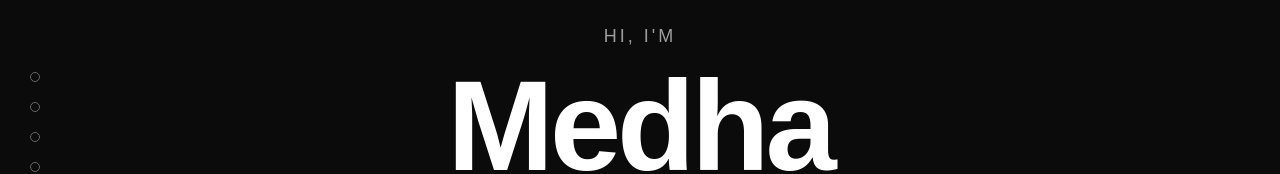
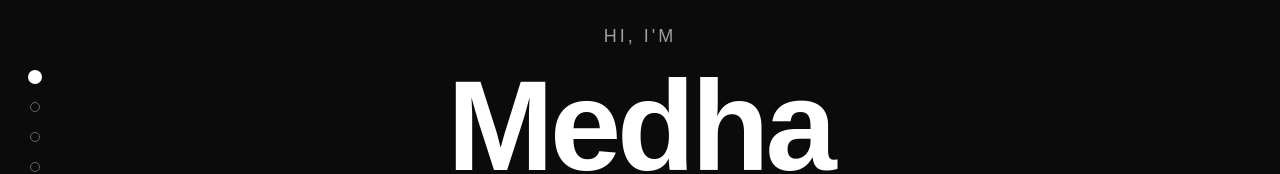
Before and after one commit to medhassii/medha-portfolio, a React (Vite) app: page / in a window 1280 px wide. Shown: the part 248-422 px from the top of the page. Built offline with nearby package versions, Linux system fonts and the light colour scheme.

Commit message:
modified the sibebar scroll navigation

```diff
--- a/src/components/SidebarNav/SidebarNav.css
+++ b/src/components/SidebarNav/SidebarNav.css
@@ -47,6 +47,12 @@
   border-color: #ffffff;
 }
 
+.sidebar-links a.active {
+  background-color: #ffffff;
+  border-color: #ffffff;
+  transform: scale(1.4);
+}
+
 .sidebar-links a::after {
   content: attr(aria-label);
 
--- a/src/components/SidebarNav/SidebarNav.jsx
+++ b/src/components/SidebarNav/SidebarNav.jsx
@@ -1,6 +1,9 @@
+import { useEffect, useState } from "react";
 import "./SidebarNav.css";
 
 function SidebarNav() {
+  const [activeSection, setActiveSection] = useState("home");
+
   const sections = [
     { name: "Home", id: "home" },
     { name: "About", id: "about" },
@@ -10,12 +13,45 @@ function SidebarNav() {
     { name: "Contact", id: "contact" },
   ];
 
+  useEffect(() => {
+    const sectionElements = sections
+      .map((section) => document.getElementById(section.id))
+      .filter(Boolean);
+
+    const observer = new IntersectionObserver(
+      (entries) => {
+        entries.forEach((entry) => {
+          if (entry.isIntersecting) {
+            setActiveSection(entry.target.id);
+          }
+        });
+      },
+      {
+        threshold: 0.5,
+      }
+    );
+
+    sectionElements.forEach((section) => {
+      observer.observe(section);
+    });
+
+    return () => {
+      observer.disconnect();
+    };
+  }, []);
+
   return (
     <aside className="sidebar">
       <ul className="sidebar-links">
         {sections.map((section) => (
           <li key={section.id}>
-            <a href={`#${section.id}`} aria-label={section.name}>
+            <a
+              href={`#${section.id}`}
+              aria-label={section.name}
+              className={
+                activeSection === section.id ? "active" : ""
+              }
+            >
               <span></span>
             </a>
           </li>
```
